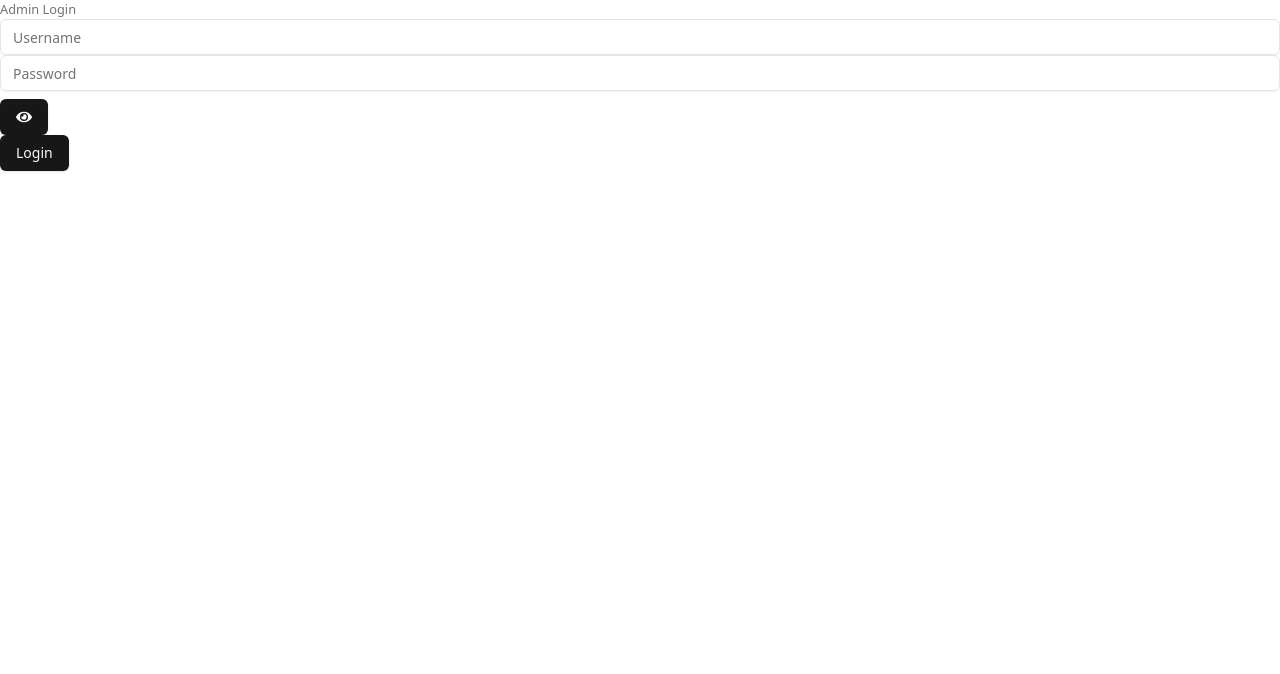
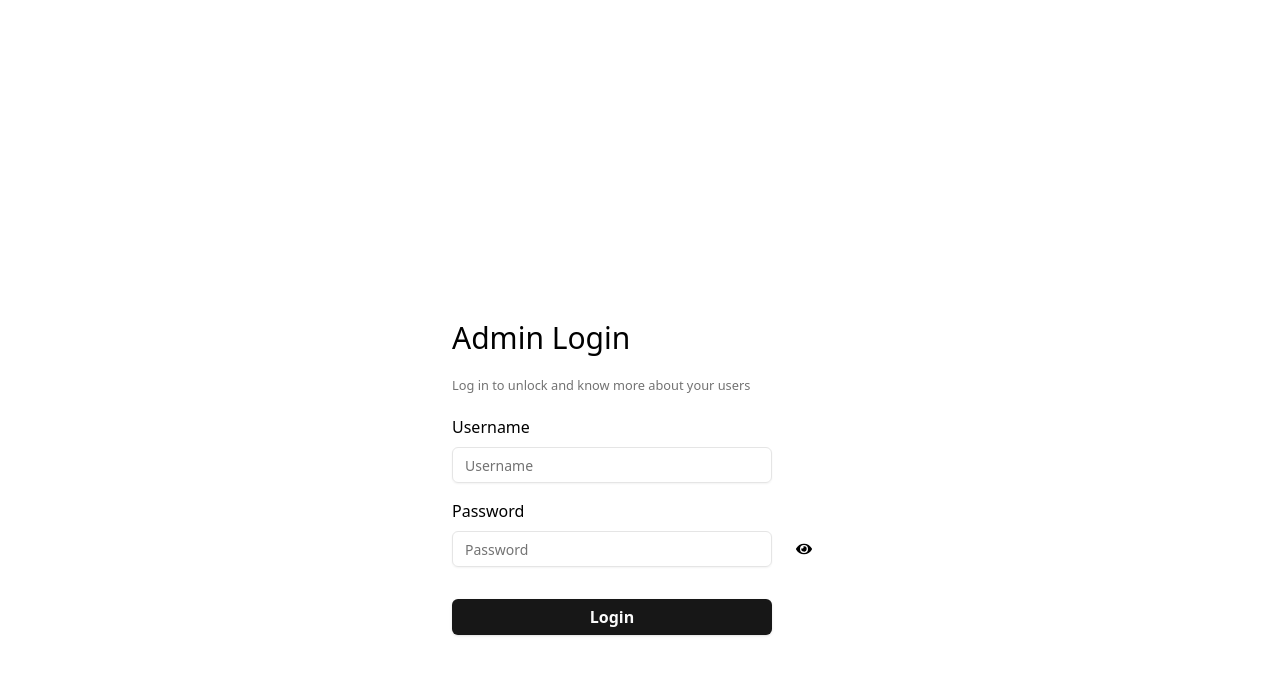
Before and after one commit to rayan-dev0/CS003, a Next.js app in the folder apps/admin-panel/: page / in a window 1280 px wide. Shown: the top 674 px of the page. Built offline with nearby package versions, Linux system fonts and the light colour scheme.

Commit message:
added log in form

```diff
--- a/apps/admin-panel/components/custom-ui/login-form.tsx
+++ b/apps/admin-panel/components/custom-ui/login-form.tsx
@@ -41,32 +41,41 @@ const LoginForm: React.FC = () => {
     }
 
     return (
-        <Form { ...form}>
+        <div className='flex justify-center items-center mt-[20rem]'>
+            <Form {...form}>
                 <form onSubmit={form.handleSubmit(onLogin)}>
+                    <p className='text-3xl'>Admin Login</p>
+                    <div className='my-5'>
+
                         <FormDescription>
-                    Admin Login
+                            Log in to unlock and know more about your users
                         </FormDescription>
+                    </div>
                     <FormField
                         control={form.control}
                         name='username'
-                    render={({ field }) => (
+                        render={({ field }: { field: any }) => (
                             <FormItem>
+                                <label htmlFor="">Username</label>
                                 <FormControl>
-                                <Input type='text' placeholder='Username' {...field} />
+                                    <Input className='mt-2 w-[20rem]' type='text' placeholder='Username' {...field} />
                                 </FormControl>
                                 <FormMessage />
                             </FormItem>
                         )}
                     />
+
                     <FormField
                         control={form.control}
                         name='password'
                         render={({ field }) => (
-                        <FormItem>
+                            <FormItem className='mt-4'>
+                                <label htmlFor="">Password</label>
+                                <div className='flex items-center'>
                                     <FormControl>
-                                <Input type={viewPassword ? 'password': 'text'} placeholder='Password' {...field} />
+                                        <Input className=' w-[20rem]' type={viewPassword ? 'password' : 'text'} placeholder='Password' {...field} />
                                     </FormControl>
-                            <Button type='button' onClick={(e) => {e.stopPropagation(); setViewPassword(!viewPassword)}}>
+                                    <Button type='button' className='ml-2 ' variant="ghost" onClick={(e) => { e.stopPropagation(); setViewPassword(!viewPassword) }}>
                                         {
                                             viewPassword ? (
                                                 <FaEyeSlash />
@@ -76,14 +85,16 @@ const LoginForm: React.FC = () => {
                                         }
                                     </Button>
                                     <FormMessage />
+                                </div>
                             </FormItem>
                         )}
                     />
-                <Button type='submit'>
+                    <Button type='submit' className='mt-8 w-[20rem] text-md font-semibold'>
                         Login
                     </Button>
                 </form>
             </Form>
+        </div>
     )
 }
 
```
Lines whose indentation alone changed are shown as unchanged.
